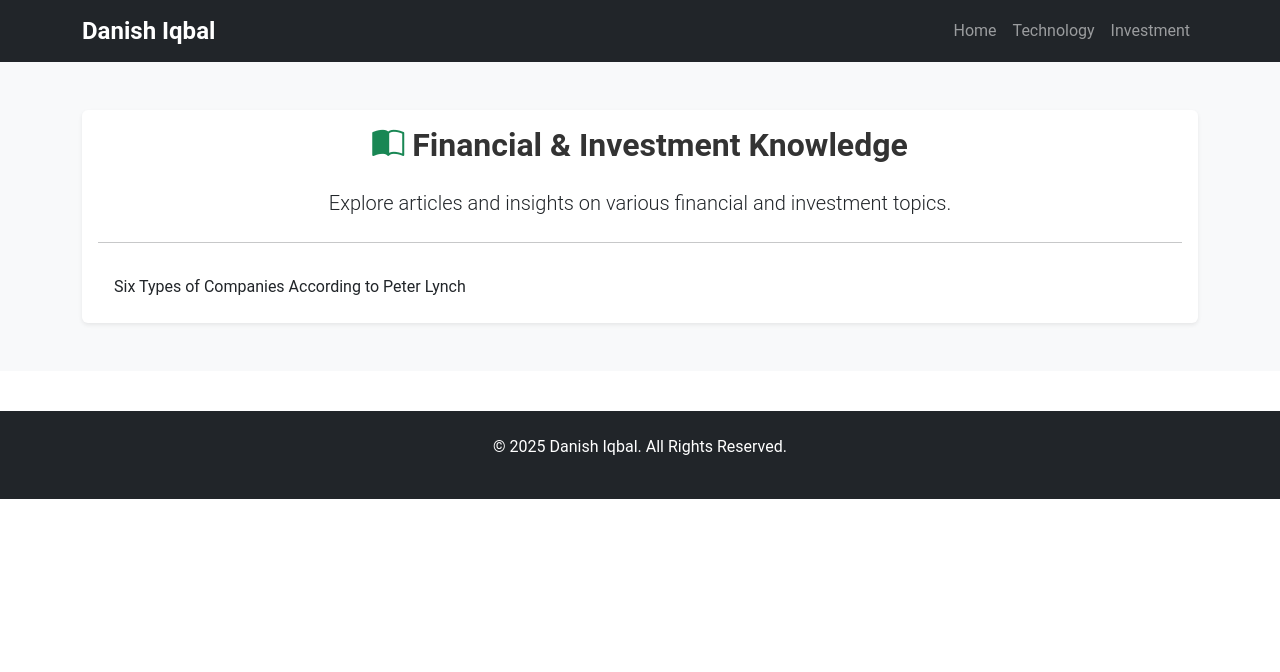
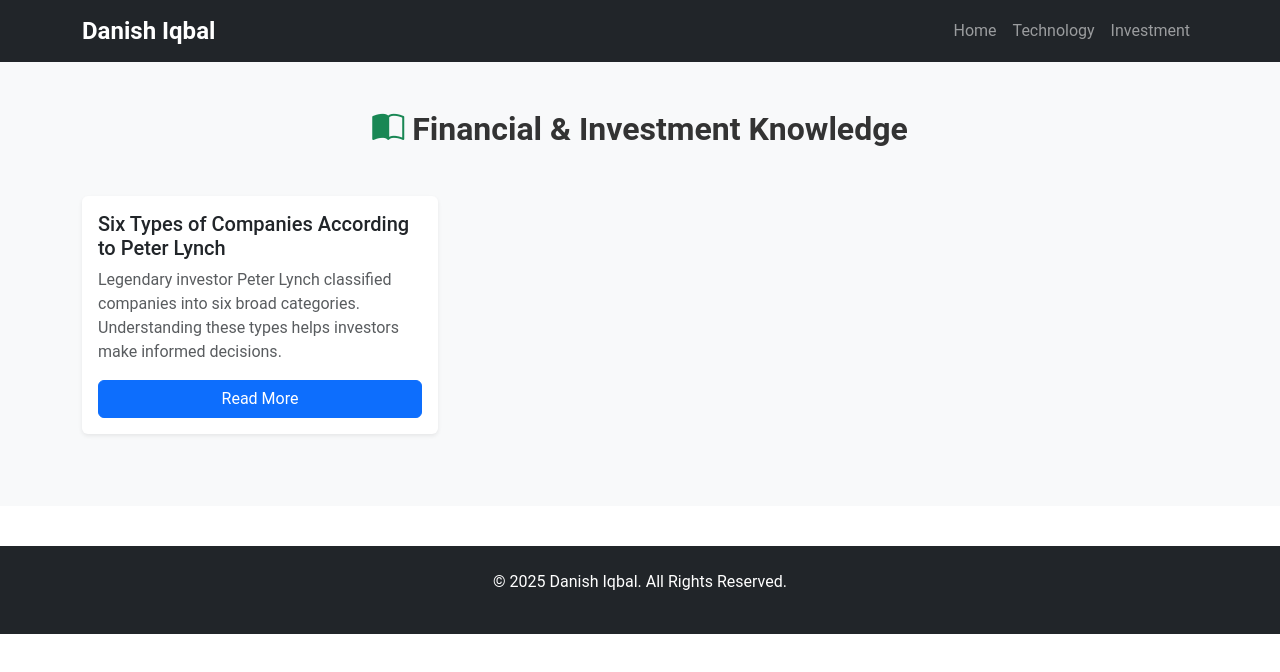
Before and after one commit to danishiqbal-11/portfolio, a React (Create React App) app: page /#/investment/blogs in a window 1280 px wide. Shown: the top 672 px of the page. Built offline with nearby package versions, Linux system fonts and the light colour scheme.

Commit message:
feat: Improve blog page design and display on Investment page

```diff
--- a/src/App.js
+++ b/src/App.js
@@ -26,7 +26,7 @@ import AdaniPorts from './components/investments/AdaniPorts';
 import HindalcoIndustries from './components/investments/HindalcoIndustries';
 import AdaniPower from './components/investments/AdaniPower';
 import Cipla from './components/investments/Cipla';
-import PeterLynchCompanies from './components/investments/blogs/PeterLynchCompanies';
+import { blogPosts } from './data/blogs'; // Import blog posts data
 import './App.css';
 
 function App() {
@@ -58,7 +58,9 @@ function App() {
             <Route path="/investment/hindalco-industries" element={<HindalcoIndustries />} />
             <Route path="/investment/adani-power" element={<AdaniPower />} />
             <Route path="/investment/cipla" element={<Cipla />} />
-            <Route path="/investment/blogs/peter-lynch-companies" element={<PeterLynchCompanies />} />
+            {blogPosts.map((post) => (
+              <Route key={post.id} path={post.path} element={<post.component />} />
+            ))}
           </Routes>
         </main>
         <Footer />
--- a/src/components/Investment.js
+++ b/src/components/Investment.js
@@ -2,6 +2,7 @@
 import React from 'react';
 import { Container, Alert, Row, Col, Card } from 'react-bootstrap';
 import { Link } from 'react-router-dom';
+import { blogPosts } from '../../data/blogs';
 
 const Investment = () => {
   return (
@@ -33,11 +34,30 @@ const Investment = () => {
                   <Card.Title className="mt-3">Blogs</Card.Title>
                 </div>
                 <div className="text-center mt-auto">
-                  <span className="btn btn-primary">Read Blogs</span>
+                  <span className="btn btn-primary">Read All Blogs</span>
                 </div>
               </Card.Body>
             </Card>
           </Col>
+        </Row>
+
+        <hr className="my-5" />
+
+        <h3 className="text-center my-4">Latest Blogs</h3>
+        <Row className="justify-content-center">
+          {blogPosts.slice(0, 3).map((post) => (
+            <Col md={6} lg={4} className="mb-4" key={post.id}>
+              <Card className="h-100 shadow-sm">
+                <Card.Body className="d-flex flex-column">
+                  <Card.Title as="h5">{post.title}</Card.Title>
+                  <Card.Text className="text-muted flex-grow-1">
+                    {post.description}
+                  </Card.Text>
+                  <Link to={post.path} className="btn btn-primary mt-auto">Read More</Link>
+                </Card.Body>
+              </Card>
+            </Col>
+          ))}
         </Row>
 
         <hr className="my-5" />
--- a/src/components/investments/Blogs.js
+++ b/src/components/investments/Blogs.js
@@ -1,25 +1,28 @@
 import React from 'react';
-import { Container, Card, ListGroup } from 'react-bootstrap';
+import { Container, Row, Col, Card } from 'react-bootstrap';
 import { Link } from 'react-router-dom';
+import { blogPosts } from '../../data/blogs'; // Import blog posts data
 
 const Blogs = () => {
   return (
     <section className="py-5 bg-light">
       <Container>
-        <Card className="shadow-sm">
-          <Card.Body>
-            <h2 className="text-center mb-4"><i className="bi bi-book-half text-success"></i> Financial & Investment Knowledge</h2>
-            <p className="lead text-center">
-              Explore articles and insights on various financial and investment topics.
-            </p>
-            <hr className="my-4" />
-            <ListGroup variant="flush">
-              <ListGroup.Item action as={Link} to="/investment/blogs/peter-lynch-companies">
-                Six Types of Companies According to Peter Lynch
-              </ListGroup.Item>
-            </ListGroup>
-          </Card.Body>
-        </Card>
+        <h2 className="text-center mb-5"><i className="bi bi-book-half text-success"></i> Financial & Investment Knowledge</h2>
+        <Row>
+          {blogPosts.map((post) => (
+            <Col md={6} lg={4} className="mb-4" key={post.id}>
+              <Card className="h-100 shadow-sm">
+                <Card.Body className="d-flex flex-column">
+                  <Card.Title as="h5">{post.title}</Card.Title>
+                  <Card.Text className="text-muted flex-grow-1">
+                    {post.description}
+                  </Card.Text>
+                  <Link to={post.path} className="btn btn-primary mt-auto">Read More</Link>
+                </Card.Body>
+              </Card>
+            </Col>
+          ))}
+        </Row>
       </Container>
     </section>
   );
--- /dev/null
+++ b/src/data/blogs.js
@@ -0,0 +1,12 @@
+import PeterLynchCompanies from '../components/investments/blogs/PeterLynchCompanies';
+
+export const blogPosts = [
+  {
+    id: 'peter-lynch-companies',
+    title: 'Six Types of Companies According to Peter Lynch',
+    description: 'Legendary investor Peter Lynch classified companies into six broad categories. Understanding these types helps investors make informed decisions.',
+    path: '/investment/blogs/peter-lynch-companies',
+    component: PeterLynchCompanies,
+  },
+  // Add more blog posts here
+];
```
